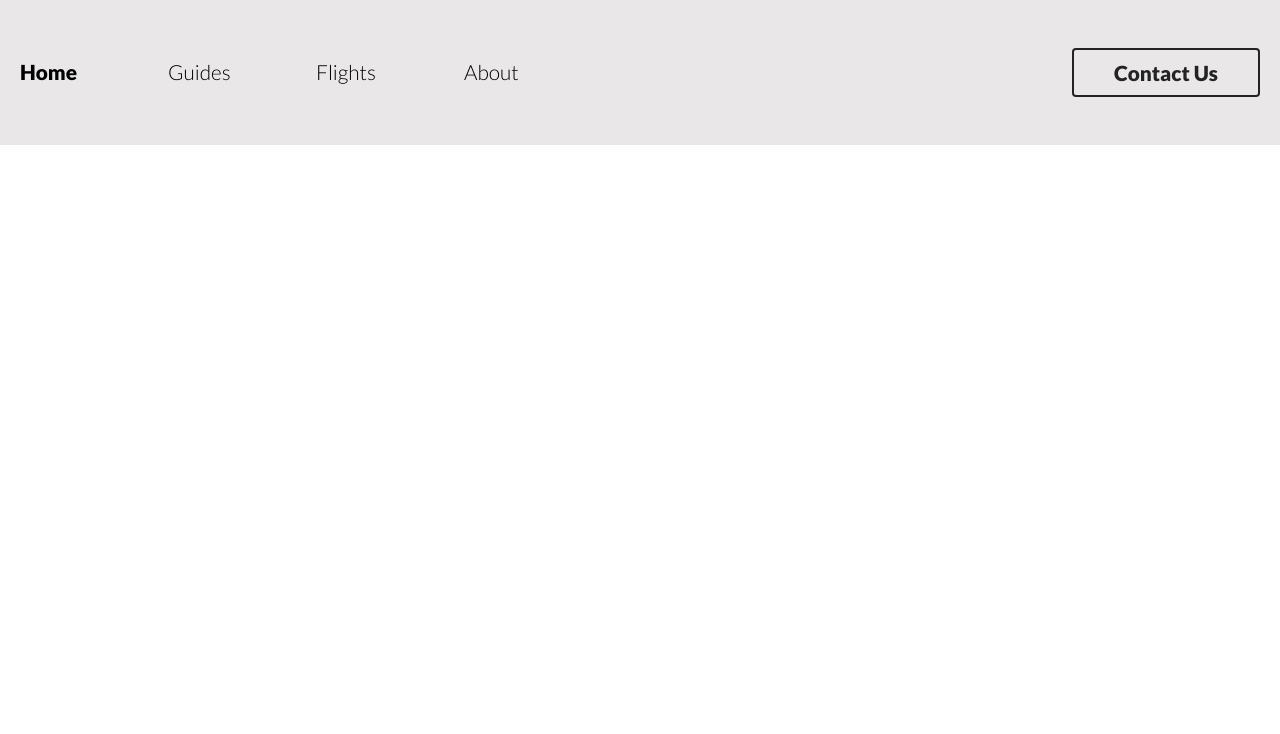
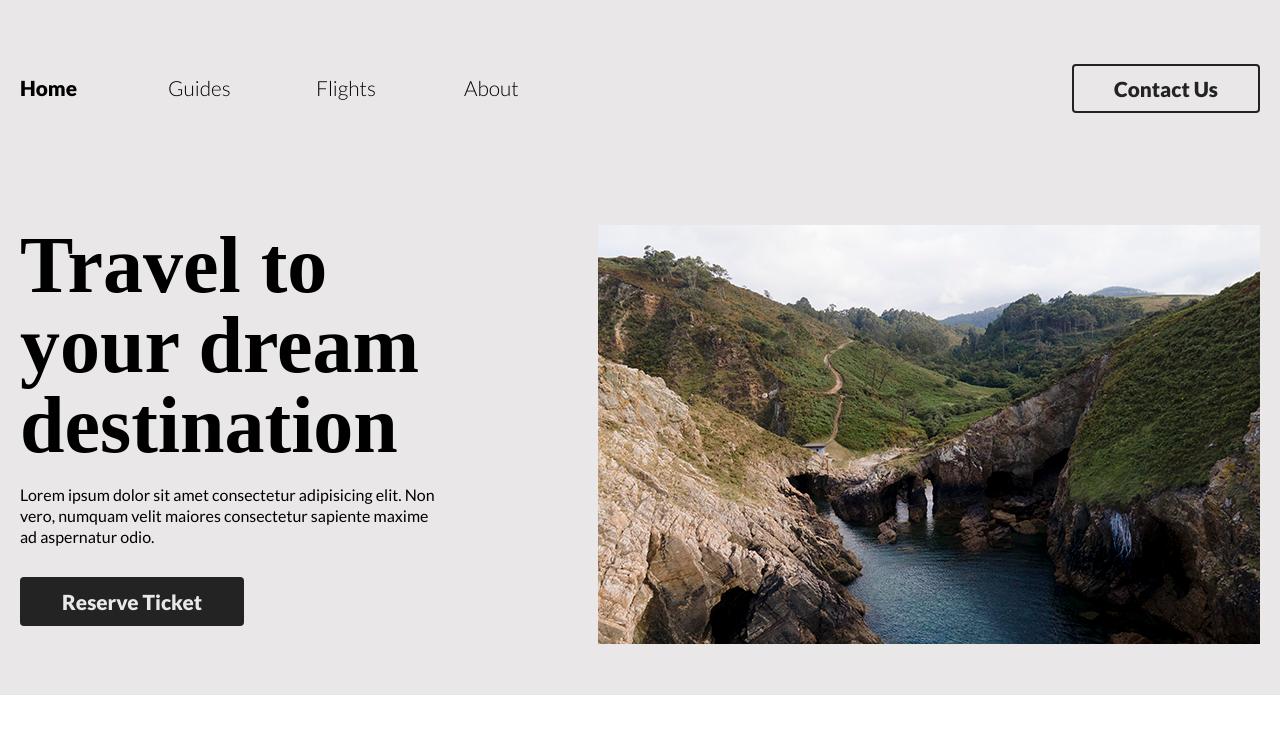
Before and after one commit to RodBrowning/Travel-Agency, a React (Create React App) app: page / in a window 1280 px wide. Shown: the top 734 px of the page. Built offline with nearby package versions, Linux system fonts and the light colour scheme; a web font is replaced by a local one.

Commit message:
Hero component

```diff
--- a/src/App.tsx
+++ b/src/App.tsx
@@ -4,12 +4,14 @@ import './scss/fonts/Cardo/stylesheet.scss'
 import './scss/index.scss'
 
 import Header from './components/header/index'
+import Hero from './components/hero'
 import React from 'react'
 
 const App: React.FC = () => {
    return (
       <div className="App bg-primary">
          <Header />
+         <Hero />
          {/* main */}
          {/* footer */}
       </div>
--- /dev/null
+++ b/src/components/hero/index.tsx
@@ -0,0 +1,25 @@
+import './style.scss'
+import './small-devices.scss'
+
+import React from 'react'
+
+const Hero: React.FC = () => {
+   return (
+      <section id="hero" className="container py-2">
+         <div className="text">
+            <h1 className="title-big mb-2">Travel to your dream destination</h1>
+            <p className="mb-4">
+               Lorem ipsum dolor sit amet consectetur adipisicing elit. Non
+               vero, numquam velit maiores consectetur sapiente maxime ad
+               aspernatur odio.
+            </p>
+            <button className="btn-secondary">Reserve Ticket</button>
+         </div>
+         <div className="heroImage">
+            <img src="/assets/heroImage.png" alt="Hero image" />
+         </div>
+      </section>
+   )
+}
+
+export default Hero
--- /dev/null
+++ b/src/components/hero/small-devices.scss
@@ -0,0 +1,24 @@
+@use '../../scss/variables/breakPoints';
+
+@media screen and (max-width: breakPoints.$large-screen) {
+   #hero {
+      display: grid;
+      grid-template-columns: 1fr 1fr;
+      gap: 5em;
+      .heroImage {
+         img {
+            display: block;
+            width: 100%;
+            height: 100%;
+         }
+      }
+   }
+}
+
+@media screen and (max-width: breakPoints.$medium-screen) {
+   #hero {
+      display: grid;
+      grid-template-columns: 1fr;
+      gap: 3em;
+   }
+}
--- /dev/null
+++ b/src/components/hero/style.scss
@@ -0,0 +1,11 @@
+#hero {
+   display: grid;
+   grid-template-columns: auto 2fr;
+   gap: 10em;
+   .heroImage {
+      img {
+         width: auto;
+         object-fit: cover;
+      }
+   }
+}
--- a/src/scss/_fonts.scss
+++ b/src/scss/_fonts.scss
@@ -1,6 +1,7 @@
 @use './variables/colors';
 @use './variables/fonts';
 @use './variables/sizes';
+@use './variables/breakPoints';
 
 * {
    font-family: fonts.$regular-text-font;
@@ -10,7 +11,7 @@
    font-weight: bold;
    &-big {
       @extend .title;
-      font-size: 4rem;
+      font-size: 5rem;
    }
    &-medium {
       @extend .title;
@@ -25,6 +26,7 @@ p {
    font-family: fonts.$regular-text-font;
    font-size: sizes.$regular-text-font-size;
    font-weight: normal;
+   line-height: 1.3rem;
    &.regular-text-title {
       font-size: sizes.$regular-text-title-font-size;
       font-weight: bold;
@@ -35,7 +37,11 @@ a {
    font-family: fonts.$regular-text-font;
    font-size: sizes.$link-font-size;
    font-weight: 100;
+   cursor: pointer;
    &.active {
+      font-weight: 900;
+   }
+   &:hover {
       font-weight: 900;
    }
 }
@@ -46,3 +52,13 @@ a {
 .dark-text {
    color: colors.$secondary-color;
 }
+@media screen and (max-width: breakPoints.$large-screen) {
+   .title {
+      font-family: fonts.$heading-font;
+      font-weight: bold;
+      &-big {
+         @extend .title;
+         font-size: 4rem;
+      }
+   }
+}
--- a/src/scss/_utilities.scss
+++ b/src/scss/_utilities.scss
@@ -1,4 +1,4 @@
-@use './variables/colors';
+@use './variables/breakPoints';
 
 .container {
    max-width: 1240px;
@@ -8,8 +8,22 @@
 $padding-values: (2em, 3em, 4em, 5em, 6em);
 
 @each $value in $padding-values {
-   $index: index($padding-values, $value) + 1;
+   $index: index($padding-values, $value);
    .py-#{$index} {
       padding-block: $value;
    }
 }
+
+$margin-values: (15px, 20px, 25px, 30px, 35px);
+@each $value in $margin-values {
+   $index: index($margin-values, $value);
+   .mb-#{$index} {
+      margin-bottom: $value;
+   }
+}
+
+@media screen and (max-width: breakPoints.$large-screen) {
+   .container {
+      max-width: 95vw;
+   }
+}
```
Also changed, not shown: public/assets/heroImage.png (added).
